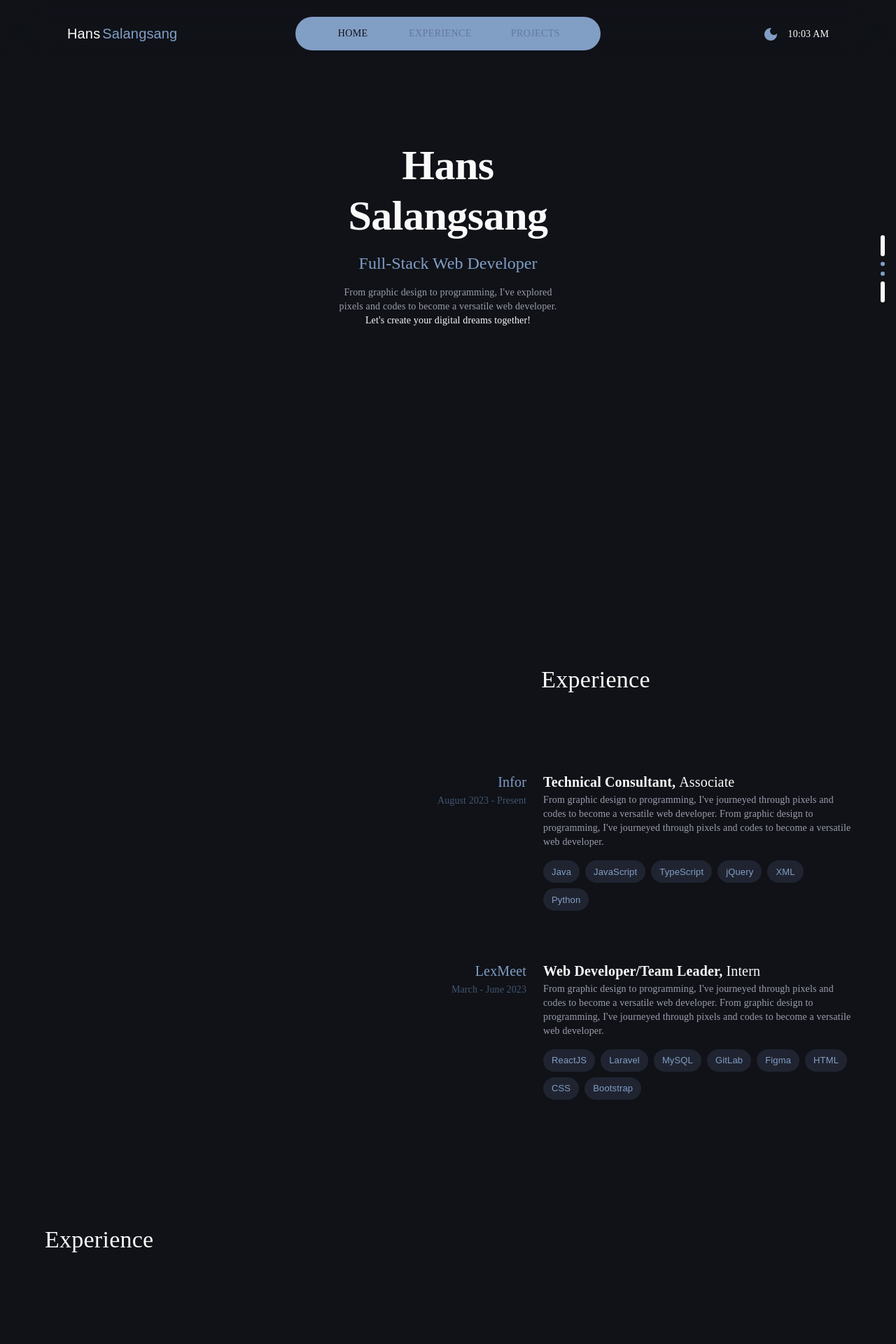
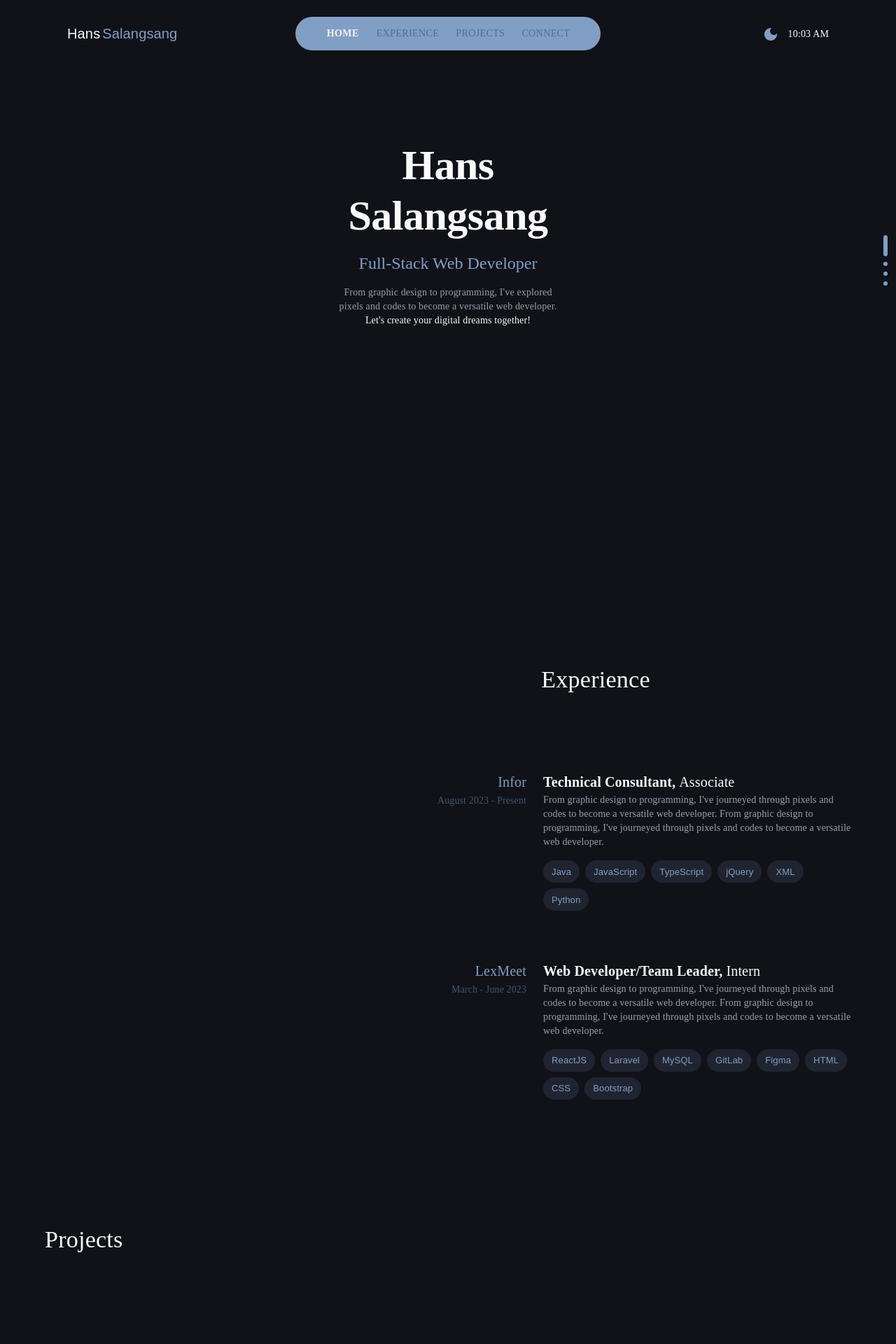
Before and after one commit to hans-salangsang/Web-Portfolio, a React (Create React App) app: page / in a window 1280 px wide. Shown: the top 1920 px of the page at 70% size. Built offline with nearby package versions, Linux system fonts and the light colour scheme; no server answers.

Commit message:
Footer and buttons animation

```diff
--- a/package.json
+++ b/package.json
@@ -12,6 +12,7 @@
     "@testing-library/react": "^13.4.0",
     "@testing-library/user-event": "^13.5.0",
     "date-fns": "^3.6.0",
+    "framer-motion": "^11.1.7",
     "mdb-react-ui-kit": "^6.3.0",
     "react": "^18.2.0",
     "react-dom": "^18.2.0",
--- a/src/App.js
+++ b/src/App.js
@@ -8,6 +8,8 @@ import AppNavBar from './components/AppNavBar';
 import LandingSection from './components/LandingSection';
 import ExperienceSection from './components/ExperienceSection';
 import ProjectsSection from './components/ProjectsSection';
+import ConnectSection from './components/ConnectSection';
+import Footer from './components/Footer';
 import { lightTheme, darkTheme } from './theme';
 import { styled } from '@mui/material/styles';
 import BaseTypography from '@mui/material/Typography';
@@ -34,8 +36,9 @@ function App() {
   const landingSectionRef = useRef(null);
   const experienceSectionRef = useRef(null);
   const projectsSectionRef = useRef(null);
+  const connectSectionRef = useRef(null);
 
-  const [activeSection, setActiveSection] = useState(null);
+  const [activeSection, setActiveSection] = useState('landing');
 
   const scrollToSection = (ref) => {
     ref.current.scrollIntoView({ behavior: 'smooth' });
@@ -46,11 +49,12 @@ function App() {
       const landingSectionRect = landingSectionRef.current.getBoundingClientRect();
       const experienceSectionRect = experienceSectionRef.current.getBoundingClientRect();
       const projectsSectionRect = projectsSectionRef.current.getBoundingClientRect();
+      const connectSectionRect = connectSectionRef.current.getBoundingClientRect();
 
       const isInView = (rect) => {
         const windowHeight = window.innerHeight || document.documentElement.clientHeight;
-        const topThreshold = -0.5; // 50% from the top of the viewport
-        const bottomThreshold = 1.7; // 125% from the top of the viewport
+        const topThreshold = -0.2;
+        const bottomThreshold = 1.2;
 
         return (
           rect.top >= topThreshold * windowHeight &&
@@ -64,8 +68,8 @@ function App() {
         setActiveSection('experience');
       } else if (isInView(projectsSectionRect)) {
         setActiveSection('projects');
-      } else {
-        setActiveSection(null);
+      } else if (isInView(connectSectionRect)) {
+        setActiveSection('connect');
       }
     };
 
@@ -115,15 +119,19 @@ function App() {
           }
         }}
       />
-      <Container maxWidth="lg">
-        <ScreenProvider screenSize={screenSize}>
-          <AppNavBar Typography={Typography} setIsDarkMode={setIsDarkMode} isDarkMode={isDarkMode} scrollToSection={scrollToSection} landingSectionRef={landingSectionRef} experienceSectionRef={experienceSectionRef} projectsSectionRef={projectsSectionRef} activeSection={activeSection} />
-          <ScrollProgressIndicator Typography={Typography} Chip={Chip} setIsDarkMode={setIsDarkMode} isDarkMode={isDarkMode} scrollToSection={scrollToSection} landingSectionRef={landingSectionRef} experienceSectionRef={experienceSectionRef} projectsSectionRef={projectsSectionRef} activeSection={activeSection} />
-          <LandingSection ref={landingSectionRef} Typography={Typography} />
-          <ExperienceSection ref={experienceSectionRef} Typography={Typography} Chip={Chip} />
-          <ProjectsSection ref={projectsSectionRef} Typography={Typography} Chip={Chip} />
-        </ScreenProvider>
-      </Container>
+      <ScreenProvider screenSize={screenSize}>
+        <AppNavBar Typography={Typography} setIsDarkMode={setIsDarkMode} isDarkMode={isDarkMode} scrollToSection={scrollToSection} landingSectionRef={landingSectionRef} experienceSectionRef={experienceSectionRef} projectsSectionRef={projectsSectionRef} connectSectionRef={connectSectionRef} activeSection={activeSection} />
+        <ScrollProgressIndicator Typography={Typography} Chip={Chip} setIsDarkMode={setIsDarkMode} isDarkMode={isDarkMode} scrollToSection={scrollToSection} landingSectionRef={landingSectionRef} experienceSectionRef={experienceSectionRef} projectsSectionRef={projectsSectionRef} connectSectionRef={connectSectionRef} activeSection={activeSection} />
+        <LandingSection ref={landingSectionRef} Typography={Typography} />
+        <ExperienceSection ref={experienceSectionRef} Typography={Typography} Chip={Chip} />
+        <ProjectsSection ref={projectsSectionRef} Typography={Typography} Chip={Chip} />
+        <Container sx={{ background: theme.palette.background.contrast, minWidth: "100%" }}>
+          <ConnectSection ref={connectSectionRef} Typography={Typography} Chip={Chip} />
+        </Container>
+        <Container sx={{ background: theme.palette.background.footer, minWidth: "100%" }}>
+          <Footer Typography={Typography} Chip={Chip} />
+        </Container>
+      </ScreenProvider>
     </ThemeProvider>
   );
 }
--- a/src/components/AppNavBar.js
+++ b/src/components/AppNavBar.js
@@ -9,6 +9,7 @@ import BaseDarkModeIcon from '@mui/icons-material/DarkMode';
 import IconButton from '@mui/material/IconButton';
 import { styled } from '@mui/material/styles';
 import { useTheme } from '@mui/material/styles';
+import { motion } from 'framer-motion';
 
 const LightModeIcon = styled(BaseLightModeIcon)`
   ${({ theme }) => `
@@ -24,7 +25,7 @@ const DarkModeIcon = styled(BaseDarkModeIcon)`
   `}
 `;
 
-function AppNavBar({ setIsDarkMode, isDarkMode, Typography, scrollToSection, landingSectionRef, experienceSectionRef, projectsSectionRef }) {
+function AppNavBar({ setIsDarkMode, isDarkMode, Typography, scrollToSection, landingSectionRef, experienceSectionRef, projectsSectionRef, connectSectionRef, activeSection }) {
 
   const screenSize = useScreenSize();
   const theme = useTheme();
@@ -68,7 +69,7 @@ function AppNavBar({ setIsDarkMode, isDarkMode, Typography, scrollToSection, lan
           )}
         </Grid>
         <Grid item xs={6} sm={7} md={8} lg={7} sx={{ display: 'flex', justifyContent: 'center' }}>
-          <DynamicIsland Typography={Typography} scrollToSection={scrollToSection} landingSectionRef={landingSectionRef} experienceSectionRef={experienceSectionRef} projectsSectionRef={projectsSectionRef} />
+          <DynamicIsland Typography={Typography} scrollToSection={scrollToSection} landingSectionRef={landingSectionRef} experienceSectionRef={experienceSectionRef} projectsSectionRef={projectsSectionRef} connectSectionRef={connectSectionRef} activeSection={activeSection} />
         </Grid>
           <Grid item xs sm md sx={{ justifyContent: 'flex-end', mr: 10, py: screenSize === 'md' ? 2 : 0 }}>
             <Stack
@@ -87,20 +88,26 @@ function AppNavBar({ setIsDarkMode, isDarkMode, Typography, scrollToSection, lan
               }}
             >
               {!isDarkMode && (
-                <Zoom in={!isDarkMode} style={{ transformOrigin: 'center' }}>
+                  <motion.div
+                    whileHover={{ scale: 1.2, marginTop: -4 }}
+                    whileTap={{ scale: 0.9, marginTop: -2 }}
+                  >
                     <IconButton onClick={handleToggleDarkMode} size="small">
                       <LightModeIcon />
                     </IconButton>
-                </Zoom>
+                  </motion.div>
                 )
               }
 
               {isDarkMode && (
-                <Zoom in={isDarkMode} style={{ transformOrigin: 'center' }}>
+                  <motion.div
+                    whileHover={{ scale: 1.2, marginTop: -4 }}
+                    whileTap={{ scale: 0.9, marginTop: -2 }}
+                  >
                     <IconButton onClick={handleToggleDarkMode} size="small">
                       <DarkModeIcon />
                     </IconButton>
-                </Zoom>
+                  </motion.div>
                 )
               }
 
--- /dev/null
+++ b/src/components/ConnectSection.js
@@ -0,0 +1,28 @@
+import React, { forwardRef } from 'react';
+import Grid from '@mui/material/Grid';
+import Stack from '@mui/material/Stack';
+import Container from '@mui/material/Container';
+
+function ConnectSection({ Typography, Chip }, ref) {
+  return (
+    <Container maxWidth="lg">
+      <Grid ref={ref} container sx={{ minHeight: '80vh', pt: '60px' }}>
+
+        <Grid container item xs={12}>
+
+            <Grid container item spacing={2}>
+              <Grid item xs={12}>
+                <Typography variant="h4" color="text.textFooter.light" fontWeight={600}>Seeking a motivated<br />team member?</Typography>
+                <Typography variant="h6" color="text.textFooter.dark" fontWeight={400} fontFamily="Poppins, sans-serif" sx={{ mt: 1 }}>Let's connect!</Typography>
+              </Grid>
+            </Grid>
+
+            <Typography variant="body2" color="text.textFooter.main" fontWeight={400}>Let's connect!</Typography>
+        </Grid>
+
+      </Grid>
+    </Container>
+  );
+}
+
+export default forwardRef(ConnectSection);
--- a/src/components/DynamicIsland.js
+++ b/src/components/DynamicIsland.js
@@ -1,8 +1,11 @@
 import React from 'react';
-import { Stack, Button } from '@mui/material';
+import { Stack } from '@mui/material';
+import BaseButton from '@mui/material/Button'
 import BaseToolbar from '@mui/material/Toolbar'
 import { useScreenSize } from '../ScreenContext';
 import { styled } from '@mui/material/styles';
+import { motion } from 'framer-motion';
+import { useState } from 'react';
 
 const Toolbar = styled(BaseToolbar)`
   ${({ theme }) => `
@@ -10,21 +13,74 @@ const Toolbar = styled(BaseToolbar)`
   `}
 `;
 
-function DynamicIsland({ Typography, scrollToSection, landingSectionRef, experienceSectionRef, projectsSectionRef }) {
+const Button = styled(BaseButton)(({ theme }) => ({
+  '&:hover .MuiTypography-root': {
+    color: theme.palette.text.textDynamicIsland.main,
+  },
+  '&:hover': {
+    backgroundColor: 'transparent',
+  },
+}));
+
+function DynamicIsland({ Typography, scrollToSection, landingSectionRef, experienceSectionRef, projectsSectionRef, connectSectionRef, activeSection }) {
   const screenSize = useScreenSize();
+  const [hoveredButton, setHoveredButton] = useState("");
 
   return (
-    <Toolbar variant="dense" sx={{ backgroundColor: 'background.contrast', justifyContent: 'center', borderRadius: 8, width: screenSize === 'xs' ? '90%' : screenSize === 'sm' ? '85%' : '60%' }}>
-      <Stack direction="row" spacing={5}>
+    <Toolbar variant="dense" sx={{ backgroundColor: 'background.accent', justifyContent: 'center', borderRadius: 8, width: screenSize === 'xs' ? '90%' : screenSize === 'sm' ? '85%' : '60%' }}>
+      <Stack direction="row" spacing={1}>
+        <motion.div
+          whileHover={{ scale: 1.2, marginTop: -4 }}
+          whileTap={{ scale: 0.9, marginTop: -2 }}
+          onMouseEnter={() => setHoveredButton('Home')}
+          onMouseLeave={() => setHoveredButton('')}
+          animate={{
+            scale: hoveredButton === '' ? 1 : (hoveredButton !== 'Home' ? 0.9 : 1),
+          }}
+        >
           <Button color="inherit" onClick={() => scrollToSection(landingSectionRef)}>
-            <Typography variant="button" color="text.textTertiary.dark" fontWeight={400} textAlign="center">Home</Typography>
+            <Typography variant="button" color={activeSection === 'landing' ? 'text.textDynamicIsland.light' : 'text.textDynamicIsland.dark'} fontWeight={activeSection === 'landing' ? 600 : 400} textAlign="center">Home</Typography>
           </Button>
+        </motion.div>
+        <motion.div
+          whileHover={{ scale: 1.2, marginTop: -4 }}
+          whileTap={{ scale: 0.9, marginTop: -2 }}
+          onMouseEnter={() => setHoveredButton('Experience')}
+          onMouseLeave={() => setHoveredButton('')}
+          animate={{
+            scale: hoveredButton === '' ? 1 : (hoveredButton !== 'Experience' ? 0.9 : 1),
+          }}
+        >
           <Button color="inherit" onClick={() => scrollToSection(experienceSectionRef)}>
-            <Typography variant="button" color="text.textSecondary.main" fontWeight={400} textAlign="center">Experience</Typography>
+            <Typography variant="button" color={activeSection === 'experience' ? 'text.textDynamicIsland.light' : 'text.textDynamicIsland.dark'} fontWeight={activeSection === 'experience' ? 600 : 400} textAlign="center">Experience</Typography>
           </Button>
+        </motion.div>
+        <motion.div
+          whileHover={{ scale: 1.2, marginTop: -4 }}
+          whileTap={{ scale: 0.9, marginTop: -2 }}
+          onMouseEnter={() => setHoveredButton('Projects')}
+          onMouseLeave={() => setHoveredButton('')}
+          animate={{
+            scale: hoveredButton === '' ? 1 : (hoveredButton !== 'Projects' ? 0.9 : 1),
+          }}
+        >
           <Button color="inherit" onClick={() => scrollToSection(projectsSectionRef)}>
-            <Typography variant="button" color="text.textSecondary.main" fontWeight={400} textAlign="center">Projects</Typography>
+            <Typography variant="button" color={activeSection === 'projects' ? 'text.textDynamicIsland.light' : 'text.textDynamicIsland.dark'} fontWeight={activeSection === 'projects' ? 600 : 400} textAlign="center">Projects</Typography>
           </Button>
+        </motion.div>
+        <motion.div
+          whileHover={{ scale: 1.2, marginTop: -4 }}
+          whileTap={{ scale: 0.9, marginTop: -2 }}
+          onMouseEnter={() => setHoveredButton('Connect')}
+          onMouseLeave={() => setHoveredButton('')}
+          animate={{
+            scale: hoveredButton === '' ? 1 : (hoveredButton !== 'Connect' ? 0.9 : 1),
+          }}
+        >
+          <Button color="inherit" onClick={() => scrollToSection(connectSectionRef)}>
+            <Typography variant="button" color={activeSection === 'connect' ? 'text.textDynamicIsland.light' : 'text.textDynamicIsland.dark'} fontWeight={activeSection === 'connect' ? 600 : 400} textAlign="center">Connect</Typography>
+          </Button>
+        </motion.div>
       </Stack>
     </Toolbar>
   );
--- a/src/components/ExperienceSection.js
+++ b/src/components/ExperienceSection.js
@@ -1,10 +1,12 @@
 import React, { forwardRef } from 'react';
 import Grid from '@mui/material/Grid';
 import Stack from '@mui/material/Stack';
+import Container from '@mui/material/Container';
 
 
 function ExperienceSection({ Typography, Chip }, ref) {
   return (
+    <Container maxWidth="lg">
       <Grid ref={ref} container sx={{ minHeight: '100vh', pt: '150px' }}>
 
         <Grid container item xs={5}>
@@ -71,6 +73,7 @@ function ExperienceSection({ Typography, Chip }, ref) {
         </Grid>
 
       </Grid>
+    </Container>
   );
 }
 
--- /dev/null
+++ b/src/components/Footer.js
@@ -0,0 +1,24 @@
+import React, { forwardRef } from 'react';
+import Grid from '@mui/material/Grid';
+import Stack from '@mui/material/Stack';
+import Container from '@mui/material/Container';
+
+function Footer({ Typography, Chip }) {
+  return (
+    <Container sx={{ minWidth: "90%" }}>
+      <Grid container sx={{ py: 1 }}>
+
+        <Grid item xs={4}>
+            <Typography variant="caption" color="text.textFooter.footer" fontWeight={400}>Copyright © 2024 Hans Salangsang. All rights reserved.</Typography>
+        </Grid>
+
+        <Grid item xs>
+            <Typography variant="caption" color="text.textFooter.footer" fontWeight={400}>Copyright © 2024 Hans Salangsang. All rights reserved.</Typography>
+        </Grid>
+
+      </Grid>
+    </Container>
+  );
+}
+
+export default Footer;
--- a/src/components/LandingSection.js
+++ b/src/components/LandingSection.js
@@ -4,7 +4,7 @@ import Container from '@mui/material/Container';
 
 function LandingSection({ Typography }, ref) {
   return (
-    <Container ref={ref} sx={{ minHeight: '100vh', pt: '200px' }}>
+    <Container maxWidth="lg" ref={ref} sx={{ minHeight: '100vh', pt: '200px' }}>
       <Stack spacing={2}>
         <Typography variant="h2" color="text.textPrimary.light" fontWeight={800} paragraph textAlign="center">
             Hans<br />Salangsang
--- a/src/components/ProjectsSection.js
+++ b/src/components/ProjectsSection.js
@@ -1,17 +1,18 @@
 import React, { forwardRef } from 'react';
 import Grid from '@mui/material/Grid';
 import Stack from '@mui/material/Stack';
-
+import Container from '@mui/material/Container';
 
 function ProjectsSection({ Typography, Chip }, ref) {
   return (
+    <Container maxWidth="lg">
       <Grid ref={ref} container sx={{ minHeight: '100vh', pt: '150px' }}>
 
         <Grid container item xs={12}>
 
             <Grid container item spacing={2}>
               <Grid item xs={12}>
-              <Typography variant="h4" color="text.textPrimary.light" fontWeight={400} sx={{ pb: 5 }}>Experience</Typography>
+                <Typography variant="h4" color="text.textPrimary.light" fontWeight={400} sx={{ pb: 5 }}>Projects</Typography>
               </Grid>
             </Grid>
 
@@ -58,6 +59,7 @@ function ProjectsSection({ Typography, Chip }, ref) {
         </Grid>
 
       </Grid>
+    </Container>
   );
 }
 
--- a/src/components/ScrollProgressIndicator.js
+++ b/src/components/ScrollProgressIndicator.js
@@ -10,15 +10,21 @@ const Toolbar = styled(BaseToolbar)`
   `}
 `;
 
-function ScrollProgressIndicator({ Typography, Chip, scrollToSection, landingSectionRef, experienceSectionRef, projectsSectionRef, activeSection }) {
+function ScrollProgressIndicator({ Typography, Chip, scrollToSection, landingSectionRef, experienceSectionRef, projectsSectionRef, connectSectionRef, activeSection }) {
   const screenSize = useScreenSize();
 
+  const CustomChip = styled(Chip)(({ theme }) => ({
+    '&:hover': {
+      backgroundColor:  theme.palette.background.contrast,
+    },
+  }));
+
   return (
-    <Stack direction="column" spacing={1} useFlexGap flexWrap="wrap" sx={{ pt: 2, mr: 2, maxWidth: '6px', position: 'fixed', top: '40%', right: 0, zIndex: 999 }}>
-      <Chip color={activeSection === 'landing' ? 'white' : 'lightBlue'} onClick={() => scrollToSection(landingSectionRef)} sx={{ maxHeight: activeSection === 'landing' ? '30px' : '6px' }} />
-      <Chip color={activeSection === 'experience' ? 'white' : 'lightBlue'} onClick={() => scrollToSection(experienceSectionRef)} sx={{ maxHeight: activeSection === 'experience' ? '30px' : '6px' }} />
-      <Chip color={activeSection === 'projects' ? 'white' : 'lightBlue'} onClick={() => scrollToSection(projectsSectionRef)} sx={{ maxHeight: activeSection === 'projects' ? '30px' : '6px' }} />
-      <Chip color={activeSection === 'landing' ? 'white' : 'lightBlue'} onClick={() => scrollToSection(landingSectionRef)} sx={{ maxHeight: activeSection === 'landing' ? '30px' : '6px' }} />
+    <Stack direction="column" spacing={1} useFlexGap flexWrap="wrap" sx={{ pt: 2, mr: 1.5, maxWidth: '6px', position: 'fixed', top: '40%', right: 0, zIndex: 999 }}>
+      <CustomChip color="lightBlue" onClick={() => scrollToSection(landingSectionRef)} sx={{ maxHeight: activeSection === 'landing' ? '30px' : '6px' }} />
+      <CustomChip color="lightBlue" onClick={() => scrollToSection(experienceSectionRef)} sx={{ maxHeight: activeSection === 'experience' ? '30px' : '6px' }} />
+      <CustomChip color="lightBlue" onClick={() => scrollToSection(projectsSectionRef)} sx={{ maxHeight: activeSection === 'projects' ? '30px' : '6px' }} />
+      <CustomChip color="lightBlue" onClick={() => scrollToSection(connectSectionRef)} sx={{ maxHeight: activeSection === 'connect' ? '30px' : '6px' }} />
     </Stack>
   );
 }
--- a/src/theme.js
+++ b/src/theme.js
@@ -132,11 +132,22 @@ const components = {
     },
 };
 
+const transitions = {
+  duration: {
+    standard: 150,
+  },
+  easing: {
+    standard: 'ease-in-out',
+  },
+};
+
 let lightTheme = createTheme({
   palette: {
     background: {
       default: '#F4F4F6',
-      contrast: "#202431",
+      contrast: "#101218",
+      accent: "#202431",
+      footer: "#819EC5",
     },
     text: {
       textPrimary: {
@@ -154,29 +165,29 @@ let lightTheme = createTheme({
         main: '#202431',
         dark: '#FAFAFA',
       },
+      textDynamicIsland: {
+        light: '#F4F4F6',
+        main: '#819EC5',
+        dark: '#858899',
+      },
+      textFooter: {
+        light: '#F4F4F6',
+        main: '#9B9EAB',
+        dark: '#819EC5',
+        footer: '#101218',
+      },
     },
     darkBlue: {
       main: '#819EC5',
-      contrastText: '#202431',
+      contrastText: '#FAFAFA',
     },
     lightBlue: {
       main: '#819EC5',
       contrastText: '#202431',
     },
-    white: {
-      main: '#202431',
-      contrastText: '#819EC5',
-    },
   },
   typography,
-  transitions: {
-    duration: {
-      standard: 250,
-    },
-    easing: {
-      standard: 'ease-in-out',
-    },
-  },
+  transitions,
   components,
 });
 
@@ -184,7 +195,9 @@ let darkTheme = createTheme({
   palette: {
     background: {
       default: '#101218',
-      contrast: "#819EC5",
+      contrast: "#F4F4F6",
+      accent: "#819EC5",
+      footer: "#819EC5",
     },
     text: {
       textPrimary: {
@@ -202,6 +215,17 @@ let darkTheme = createTheme({
         main: '#202431',
         dark: '#101218',
       },
+      textDynamicIsland: {
+        light: '#F4F4F6',
+        main: '#202431',
+        dark: '#546D8C',
+      },
+      textFooter: {
+        light: '#202431',
+        main: '#696F8C',
+        dark: '#819EC5',
+        footer: '#101218',
+      },
     },
     darkBlue: {
       main: '#202431',
@@ -209,22 +233,11 @@ let darkTheme = createTheme({
     },
     lightBlue: {
       main: '#819EC5',
-      contrastText: '#819EC5',
-    },
-    white: {
-      main: '#FAFAFA',
-      contrastText: '#819EC5',
+      contrastText: '#202431',
     },
   },
   typography,
-  transitions: {
-    duration: {
-      standard: 250,
-    },
-    easing: {
-      standard: 'ease-in-out',
-    },
-  },
+  transitions,
   components,
 });
 
```
Also changed, not shown: 1 other file (tests, documents, lock files or other folders). Lines whose indentation alone changed are shown as unchanged.
